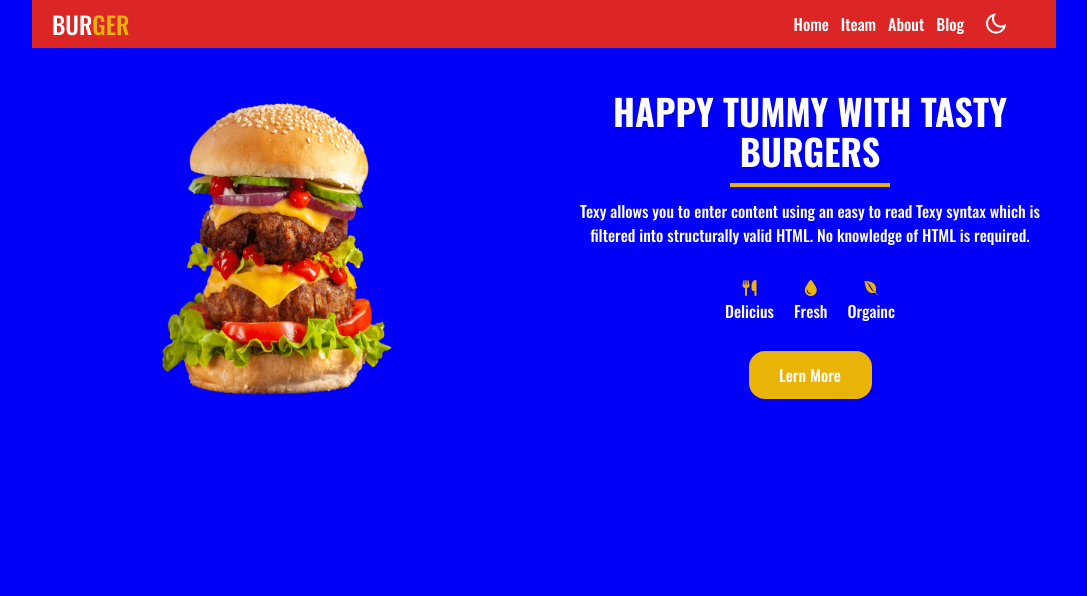
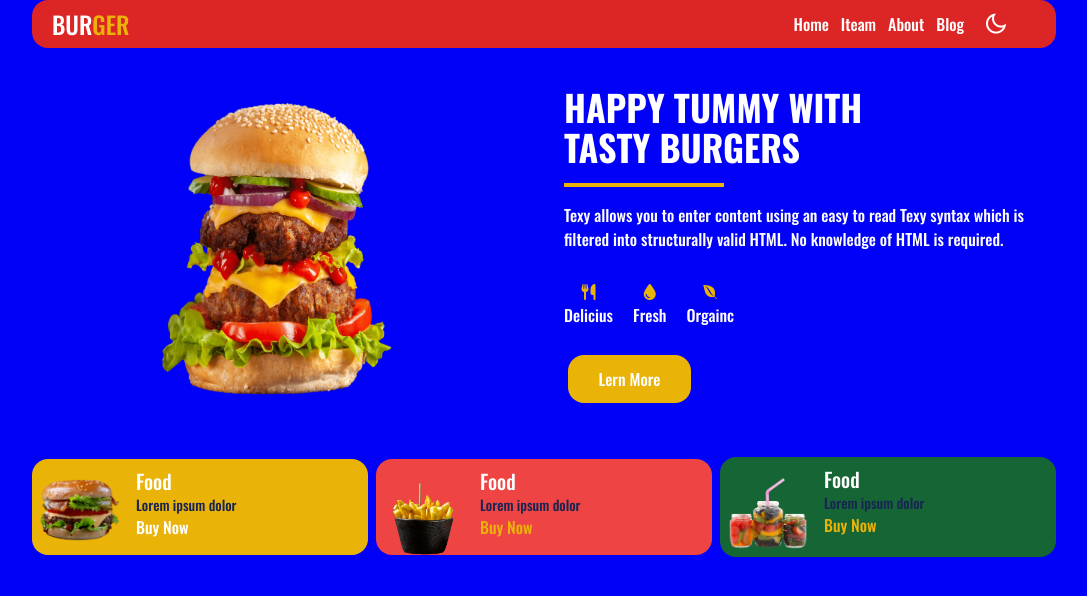
Before and after one commit to gazimdparveg/tailwindcss-ecommerce-project, a website: page src/index.html in a window 1280 px wide. Shown: the whole page, without its empty margins (96-1183 px from the left). Drawn offline with nearby package versions, Linux system fonts and the light colour scheme.

Commit message:
updatetoday

```diff
--- a/src/index.html
+++ b/src/index.html
@@ -23,7 +23,7 @@
   <body>
     <!--~~~~~~~~~~~~~~~ Header ~~~~~~~~~~~~~~~-->
    <header class="bg-navcolor fixed top-0 left-0 w-full z-50">
-    <nav class="container max-w-5xl mx-auto  h-12 justify-between items-center flex relative  bg-red-600 ">
+    <nav class="container max-w-5xl mx-auto rounded-2xl h-12 justify-between items-center flex relative  bg-red-600 ">
       <div>
         <a class="text-2xl ml-5 font-oswold uppercase" href="#">
           Bur<span class="font-oswold text-yellow-500">Ger</span>
@@ -66,15 +66,16 @@
        <div class="lg:object-left lg:overflow-hidden">
 
 
-        <div class="text-center  ">
-          <h1 class="font-oswold font-bold uppercase text-4xl">HAPPY TUMMY WITH TASTY BURGERS</h1>
-          <div class="w-40 h-1 m-auto mt-3 mb-3  bg-yellow-500 gap-5 "></div>
+        <div class="text-center lg:text-left  ">
+          <h1 class="font-oswold font-bold uppercase text-4xl">HAPPY TUMMY WITH <br>TASTY BURGERS</h1>
+          <div class="w-40 h-1   mt-3 mb-3  bg-yellow-500 gap-5 lg:my-4 lg:ml-0 m-auto md:my-10 md:flex "></div>
           <p class="pb-7">
             Texy allows you to enter content using an easy to read Texy syntax which is filtered into structurally valid HTML. No knowledge of HTML is required.
           </p>
         </div>
-        <div class="items-center flex text-base gap-5 justify-center">
-          <div class="text-center cursor-pointer hover:text-red-500 hover:duration-500">
+        <div class="md:w-full flex">
+        <div class="flex m-auto lg:ml-0 overflow-hidden  gap-5 ">
+          <div class=" cursor-pointer hover:text-red-500 hover:duration-500">
             <i class="fa-solid fa-utensils text-yellow-500 "></i>
             <br/>
             <p>Delicius</p>
@@ -90,10 +91,10 @@
             <br/>
             <p>Orgainc</p>
           </div>
-
         </div>
-        <div class="sm:w-full flex">
-        <div class="sm:w-3/12 md:w-3/6 sm:h-auto  p-3 mt-7 lg:w-3/12 m-auto rounded-2xl text-center bg-yellow-500 text-white hover:bg-red-500 hover:duration-500">
+        </div>
+        <div class="sm:w-full  flex">
+        <div class="sm:w-3/12 md:w-3/6 sm:h-auto  p-3 mt-7 lg:w-3/12 m-auto lg:mx-1  rounded-2xl text-center bg-yellow-500 text-white hover:bg-red-500 hover:duration-500">
           <a class="text-1xl" href="#">Lern More</a>
         </div>
       </div>
@@ -102,7 +103,49 @@
       </div>
     </section>
     <!--~~~~~~~~~~~~~~~ Category ~~~~~~~~~~~~~~~-->
-<br><br><br><br>
+   <div class="w-full mt-10 ">
+    <div class="max-w-5xl flex lg:flex-row m-auto items-center text-center">
+      <div class="md:w-1/3 w-full flex flex-row bg-yellow-500 p-2  rounded-2xl">
+        <div class="w-1/4 h-20">
+          <img class="w-15 pt-3" src="./img/burger-1.png" alt="">
+        </div>
+        <div class="md:w-3/5 text-left pl-4 ">
+          <h1 class="text-xl">Food</h1>
+          <p class="text-sm text-blue-950">Lorem ipsum dolor</p>
+          <a class="text-base font-dmsans" href="#">Buy Now</a>
+        </div>
+
+      </div>
+
+      <div class="md:w-1/3 w-full flex flex-row m-2 bg-red-500 p-2  rounded-2xl">
+        <div class="w-1/4 h-20">
+          <img class="w-15 pt-3" src="./img/snack-1.png" alt="">
+        </div>
+        <div class="w-3/5 text-left pl-4 ">
+          <h1 class="text-xl">Food</h1>
+          <p class="text-sm text-blue-950">Lorem ipsum dolor</p>
+          <a class="text-base text-yellow-500" href="#">Buy Now</a>
+        </div>
+
+      </div>
+
+
+      <div class="w-1/3 flex flex-row bg-green-800 p-2  rounded-2xl">
+        <div class="w-1/4">
+          <img class="w-15 pt-3" src="./img/beverage-2.png" alt="">
+        </div>
+        <div class="w-3/5 text-left pl-4 ">
+          <h1 class="text-xl">Food</h1>
+          <p class="text-sm text-blue-950">Lorem ipsum dolor</p>
+          <a class="text-base text-yellow-500" href="#">Buy Now</a>
+        </div>
+
+      </div>
+
+
+
+    </div>
+   </div>
     <!--~~~~~~~~~~~~~~~ Promo ~~~~~~~~~~~~~~~-->
 
     <!--~~~~~~~~~~~~~~~ About ~~~~~~~~~~~~~~~-->
```
